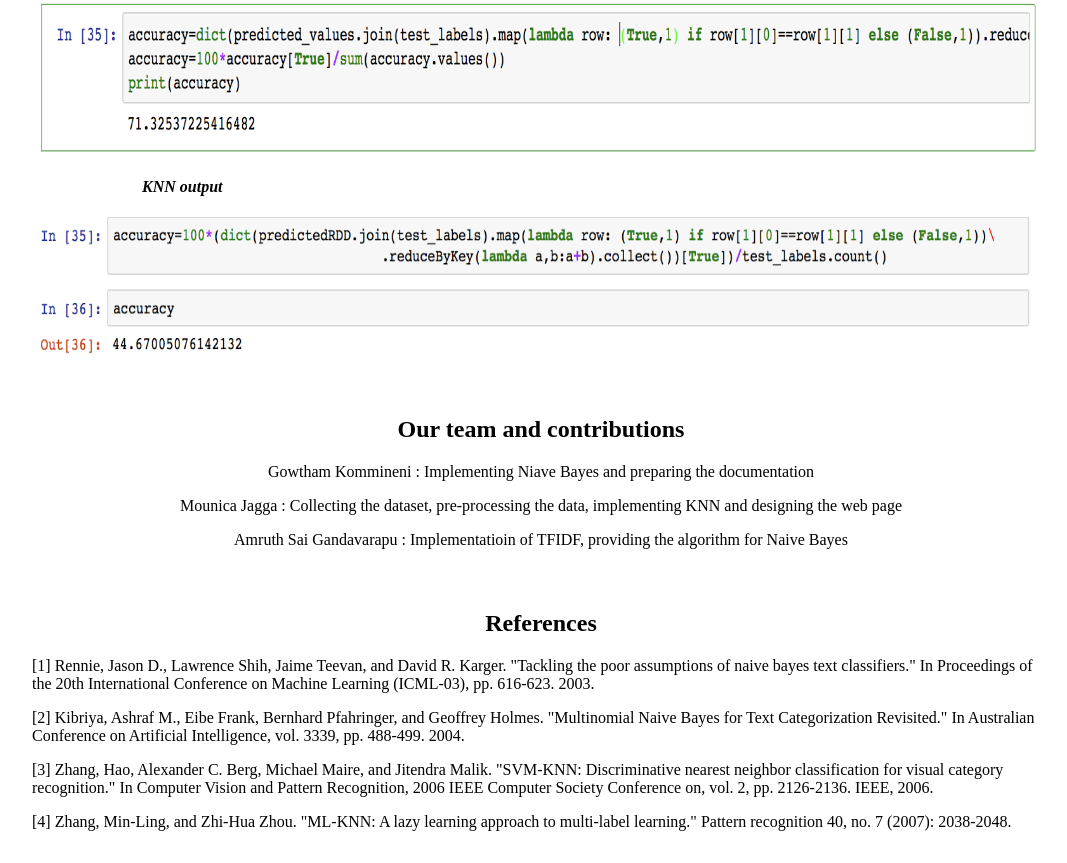
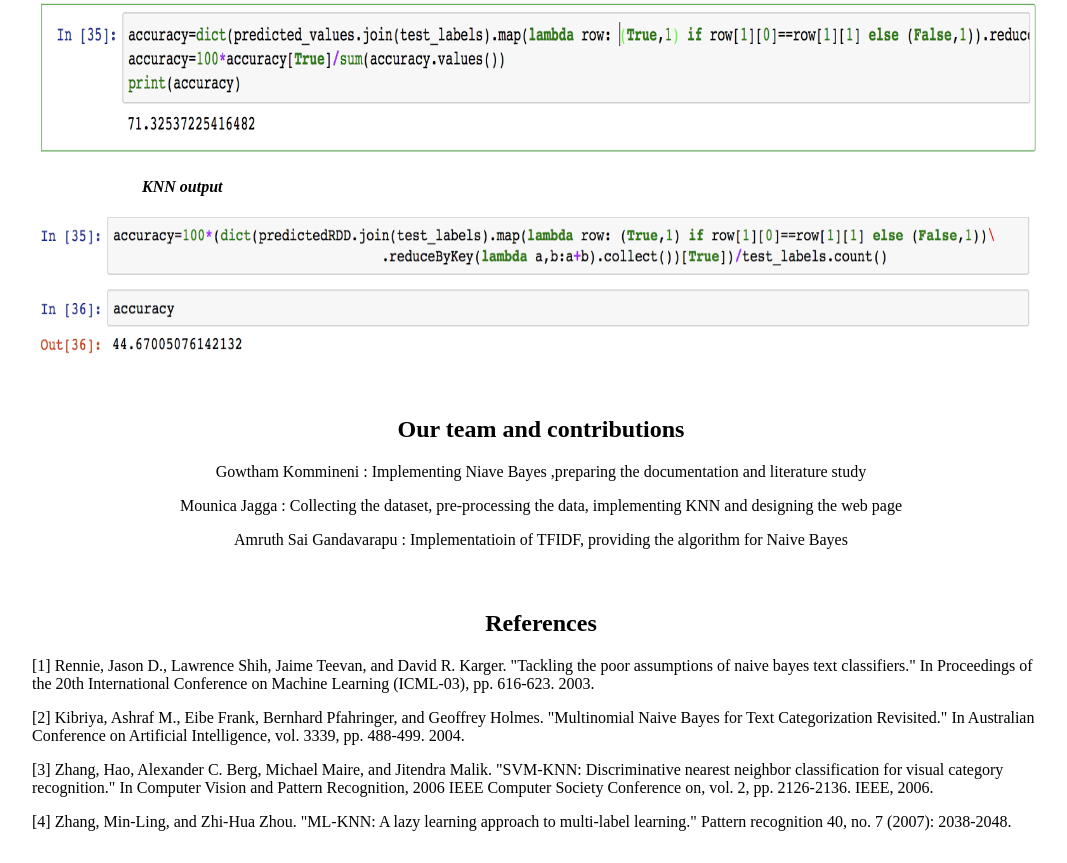
Before and after one commit to amruthsai1809/cloudReport, a plain HTML site: page index.html in a window 1280 px wide. Shown: the part 3708-4571 px from the top of the page, without its empty margins (64-1131 px from the left). Drawn offline with Linux system fonts and the light colour scheme.

Commit message:
modified index.html

```diff
--- a/index.html
+++ b/index.html
@@ -140,7 +140,7 @@
 
   <div id="team" style="padding-top: 25px">
     <h2>Our team and contributions</h2>
-    <p>Gowtham Kommineni : Implementing Niave Bayes and preparing the documentation</p>
+    <p>Gowtham Kommineni : Implementing Niave Bayes ,preparing the documentation and literature study</p>
     <p>Mounica Jagga : Collecting the dataset, pre-processing the data, implementing KNN and designing the web page</p>
     <p>Amruth Sai Gandavarapu : Implementatioin of TFIDF, providing the algorithm for Naive Bayes</p>
   </div>
```
